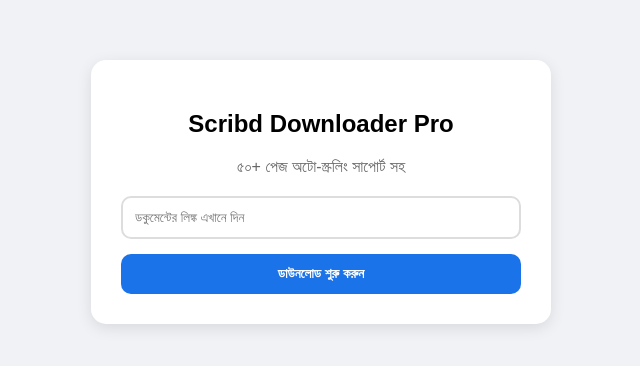
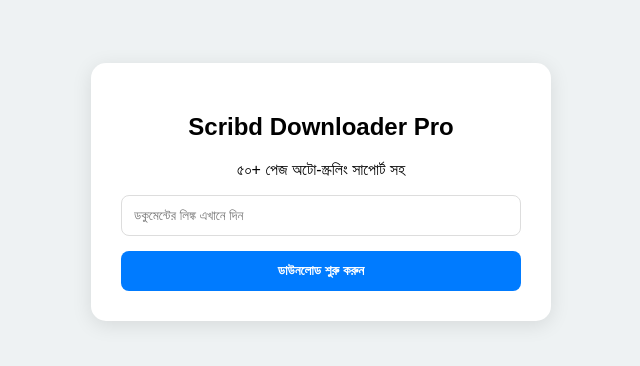
Before and after one commit to mujahidulhasan/scribd-downloader, a website: page public/index.html in a window 1280 px wide. Shown: the part 208-574 px from the top of the page, without its empty margins (319-959 px from the left). Drawn offline with Linux system fonts and the light colour scheme.

Commit message:
Update style.css

```diff
--- a/public/style.css
+++ b/public/style.css
@@ -1,11 +1,7 @@
-body { background: #f0f2f5; font-family: sans-serif; display: flex; align-items: center; justify-content: center; height: 100vh; margin: 0; }
-.card { background: #fff; padding: 30px; border-radius: 15px; box-shadow: 0 4px 15px rgba(0,0,0,0.1); width: 90%; max-width: 400px; text-align: center; }
-h1 { color: #1a73e8; margin: 0 0 10px; }
-p { color: #666; margin-bottom: 20px; }
-input { width: 100%; padding: 12px; border: 2px solid #ddd; border-radius: 10px; box-sizing: border-box; margin-bottom: 15px; outline: none; }
-button { width: 100%; padding: 12px; background: #1a73e8; color: white; border: none; border-radius: 10px; font-weight: bold; cursor: pointer; }
-button:disabled { background: #ccc; }
-.hidden { display: none; }
-.progress-bar { background: #eee; height: 10px; border-radius: 5px; margin-top: 20px; overflow: hidden; }
-#bar-fill { background: #1a73e8; height: 100%; width: 0%; transition: 0.3s; }
+body { background: #eef2f3; font-family: sans-serif; display: flex; align-items: center; justify-content: center; height: 100vh; margin: 0; }
+.card { background: white; padding: 30px; border-radius: 15px; box-shadow: 0 4px 20px rgba(0,0,0,0.1); width: 90%; max-width: 400px; text-align: center; }
+input { width: 100%; padding: 12px; margin-bottom: 15px; border: 1px solid #ddd; border-radius: 8px; box-sizing: border-box; }
+button { width: 100%; padding: 12px; background: #007bff; color: white; border: none; border-radius: 8px; font-weight: bold; cursor: pointer; }
+.bar { background: #eee; height: 10px; border-radius: 5px; overflow: hidden; }
+#bar-fill { background: #007bff; height: 100%; width: 0%; transition: 0.3s; }
 #status-text { font-size: 13px; color: #555; margin-top: 10px; }
```
